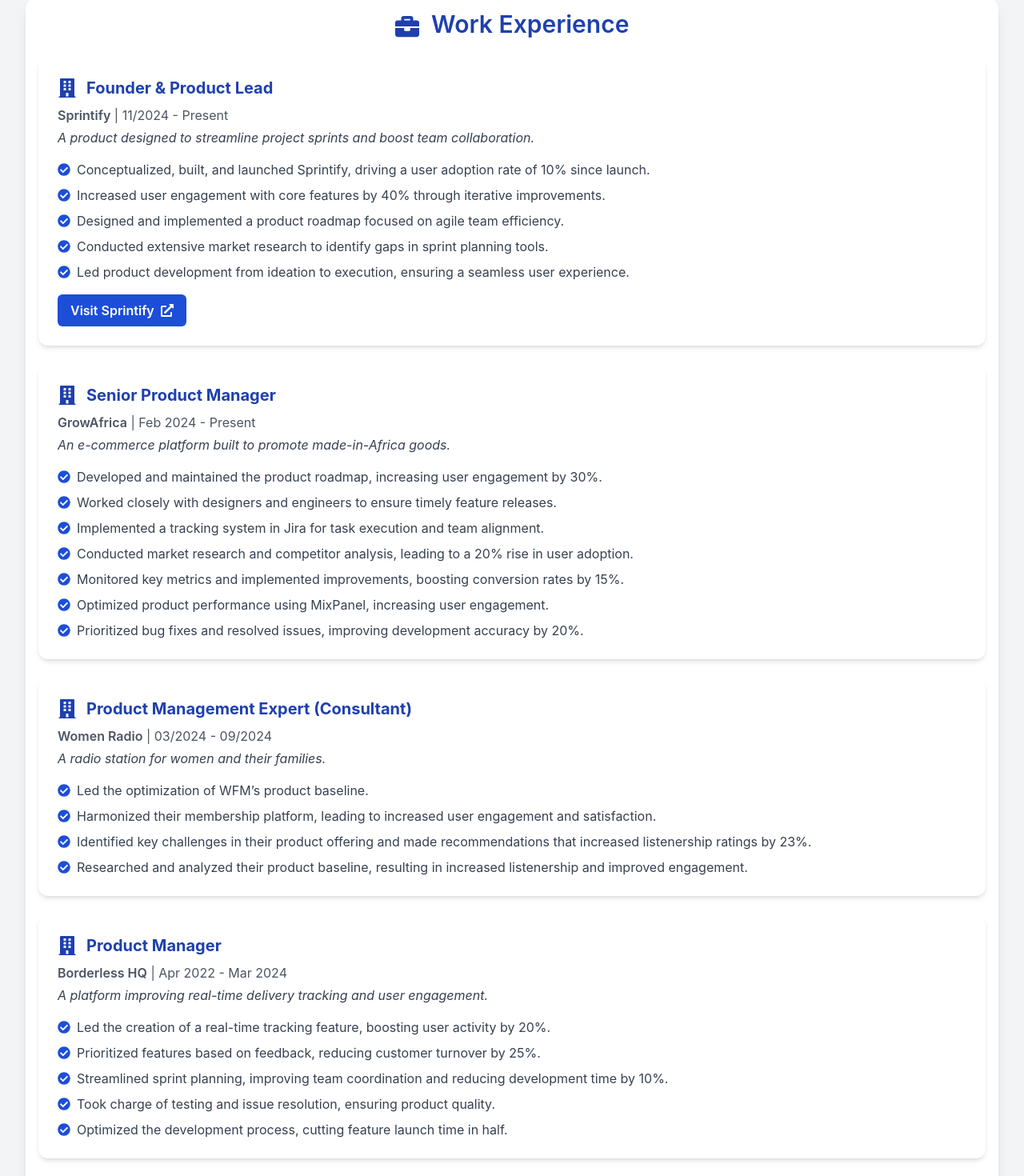
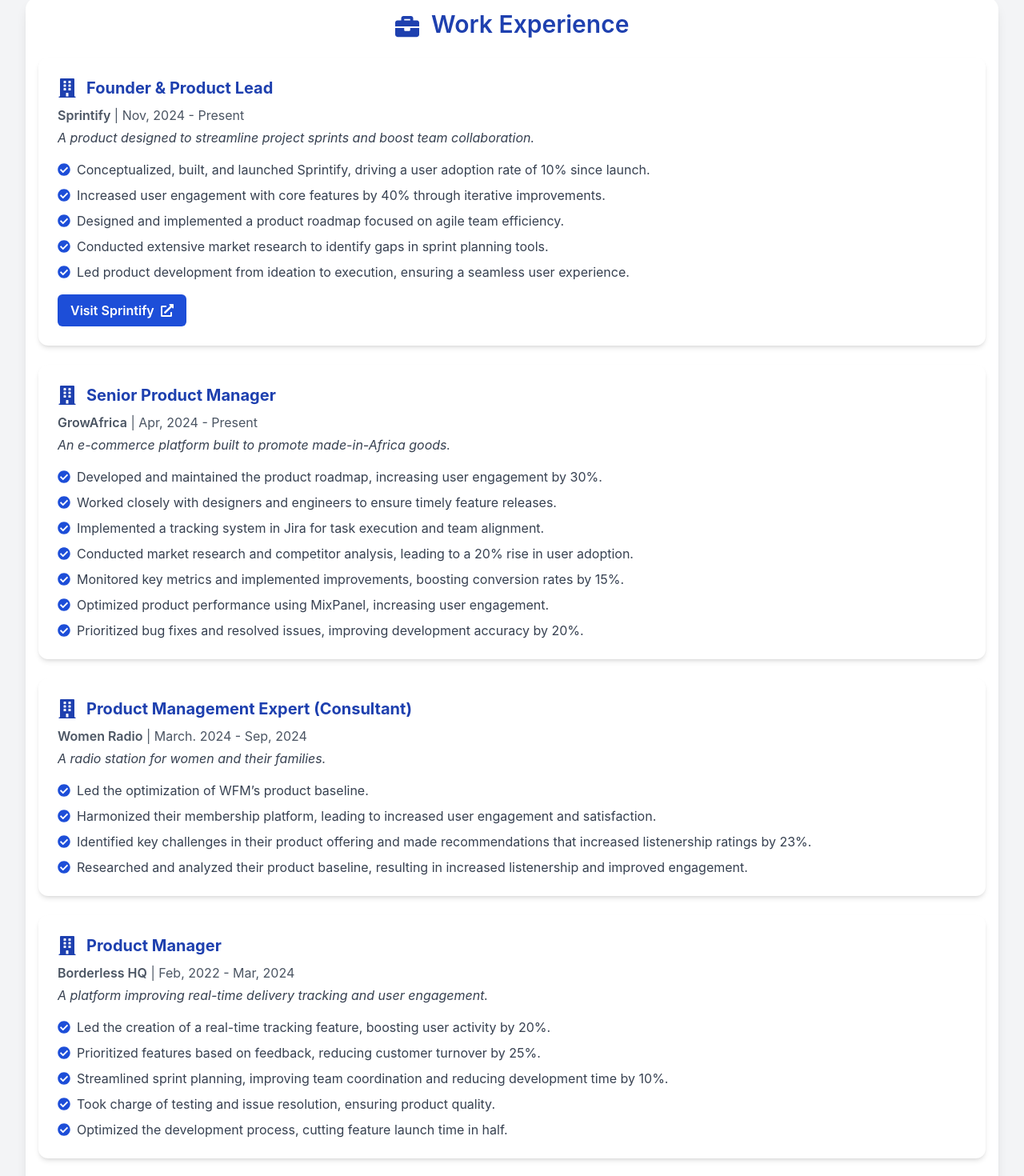
Before and after one commit to Zanarepo/MyPortfolio, a React (Create React App) app: page / in a window 1280 px wide. Shown: the part 840-2310 px from the top of the page at 80% size. Built offline with nearby package versions, Linux system fonts and the light colour scheme.

Commit message:
new update

```diff
--- a/src/component/Experience.js
+++ b/src/component/Experience.js
@@ -6,7 +6,7 @@
     {
       title: "Founder & Product Lead",
       company: "Sprintify",
-      dates: "11/2024 - Present",
+      dates: "Nov, 2024 - Present",
       description:
         "A product designed to streamline project sprints and boost team collaboration.",
       achievements: [
@@ -21,7 +21,7 @@
     {
       title: "Senior Product Manager",
       company: "GrowAfrica",
-      dates: "Feb 2024 - Present",
+      dates: "Apr, 2024 - Present",
       description:
         "An e-commerce platform built to promote made-in-Africa goods.",
       achievements: [
@@ -37,7 +37,7 @@
     {
       title: "Product Management Expert (Consultant)",
       company: "Women Radio",
-      dates: "03/2024 - 09/2024",
+      dates: "March. 2024 - Sep, 2024",
       description: "A radio station for women and their families.",
       achievements: [
         "Led the optimization of WFM’s product baseline.",
@@ -47,9 +47,11 @@
       ]
     },
     {
+
+
       title: "Product Manager",
       company: "Borderless HQ",
-      dates: "Apr 2022 - Mar 2024",
+      dates: "Feb, 2022 - Mar, 2024",
       description:
         "A platform improving real-time delivery tracking and user engagement.",
       achievements: [
@@ -60,10 +62,12 @@
         "Optimized the development process, cutting feature launch time in half."
       ]
     },
+
+
     {
       title: "Product Intern",
       company: "Eyowo (Softcom Ltd)",
-      dates: "01/2021 - 11/ 2022",
+      dates: "01/2020 - 11/ 2021",
       description: "A fintech company.",
       achievements: [
         "Developed barcode-based payment solutions for POS systems, boosting merchant transaction efficiency by 15% through user research, product manager coordination, and seamless developer collaboration.",
```
